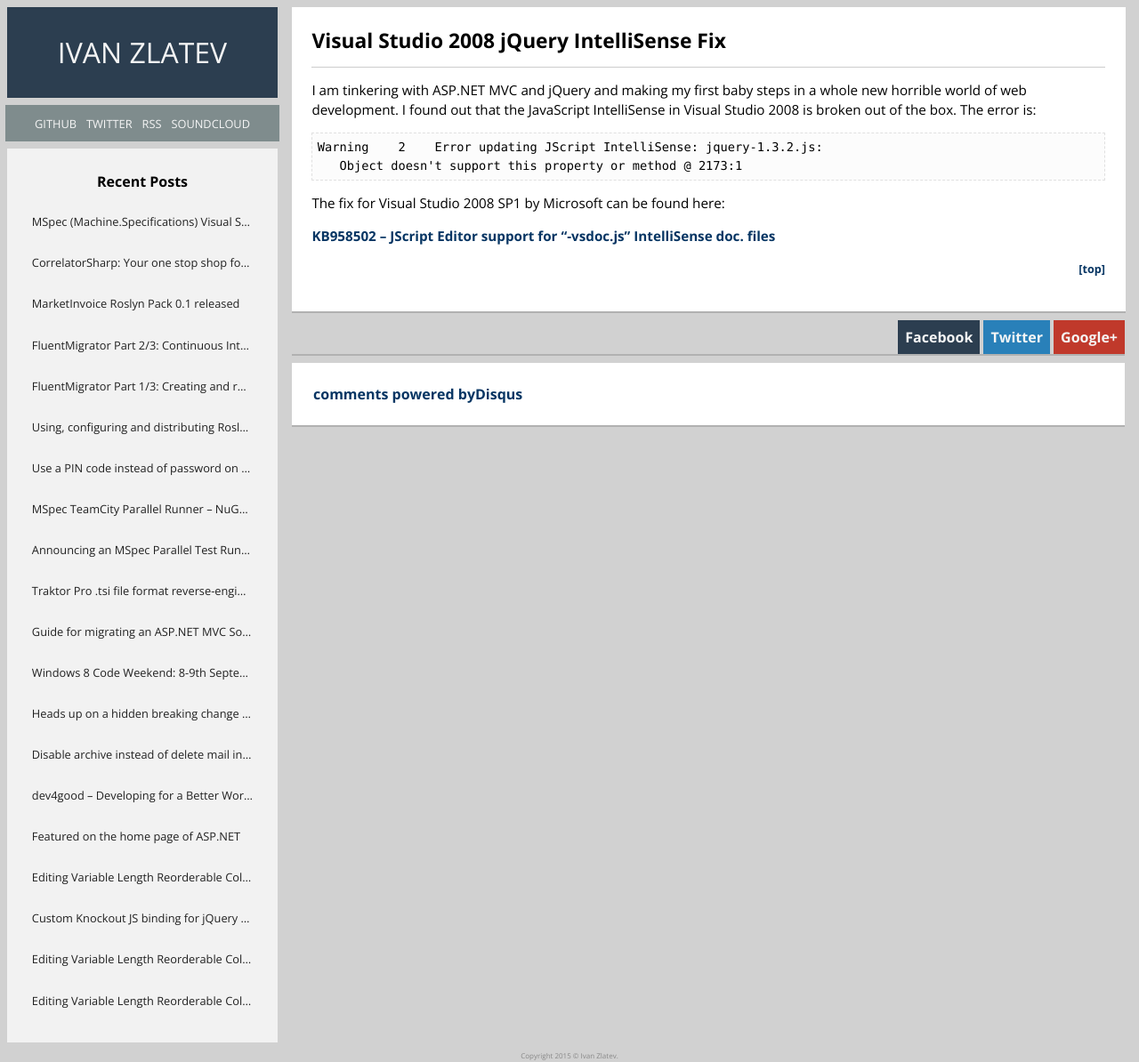
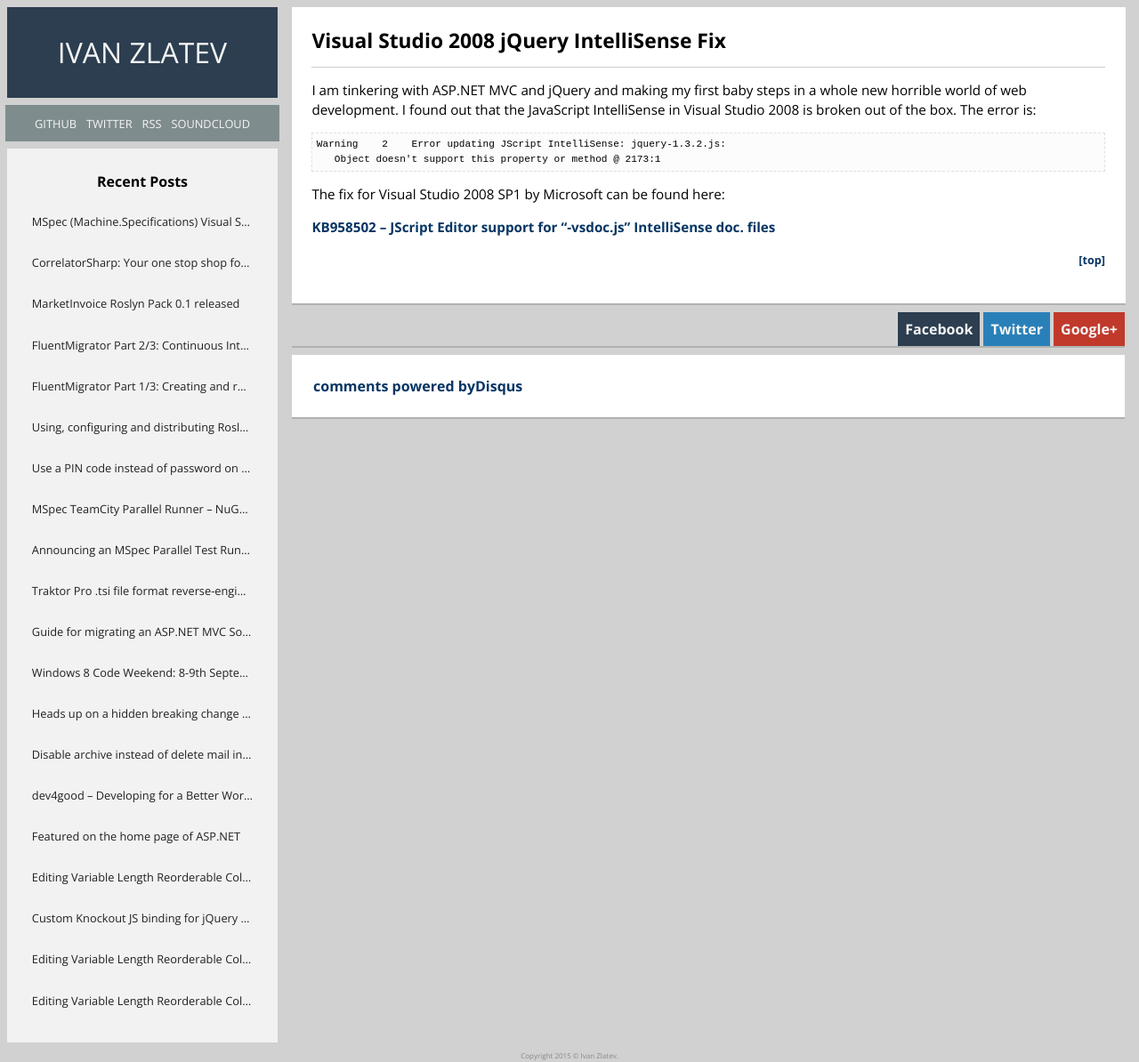
Before and after one commit to ivanz/ivanz.github.io, a Jekyll site: the page built from _posts/2009-07-01-visual-studio-2008-jquery-intellisense-fix.md, in a window 1280 px wide. Shown: the whole page at 89% size. Built offline with Jekyll 4.4.1, drawn with Linux system fonts in a browser that asks for light colours; Markdown is read by kramdown in place of the engine named in the settings; comment, search, counter and statistics services are not loaded.

Commit message:
quote fonts.

```diff
--- a/css/main.css
+++ b/css/main.css
@@ -169,7 +169,7 @@ pre {
     font-size: 90%;
     line-height: 1.5em;
     padding: 0.4em;
-    font-family: codeFont, Consolas, Courier New, Courier, monospace
+    font-family: "codeFont", "Consolas", "Courier New", "Courier", "monospace
 }
 
 blockquote {
```
